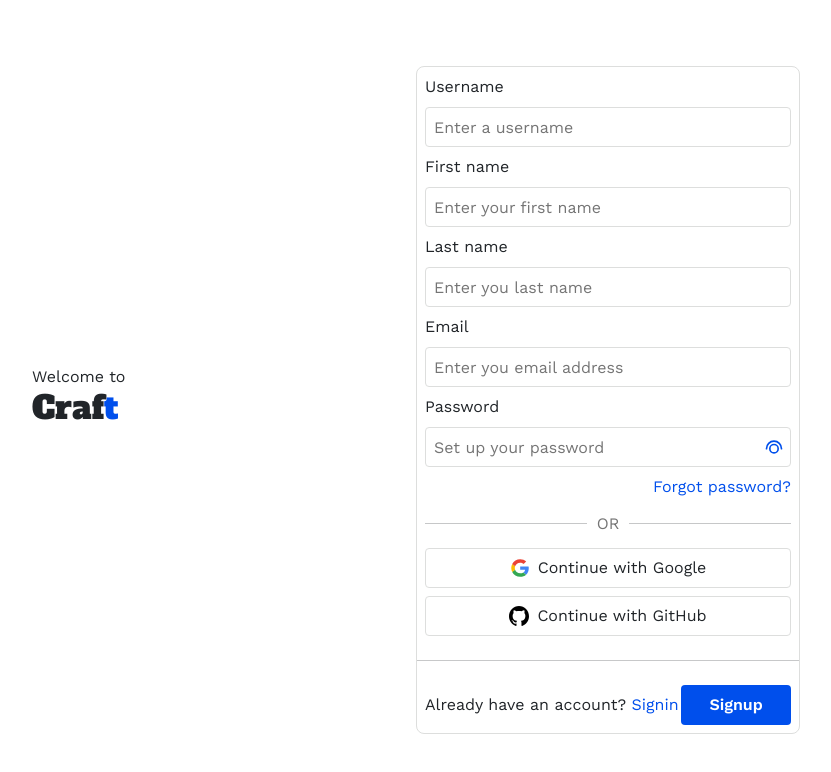
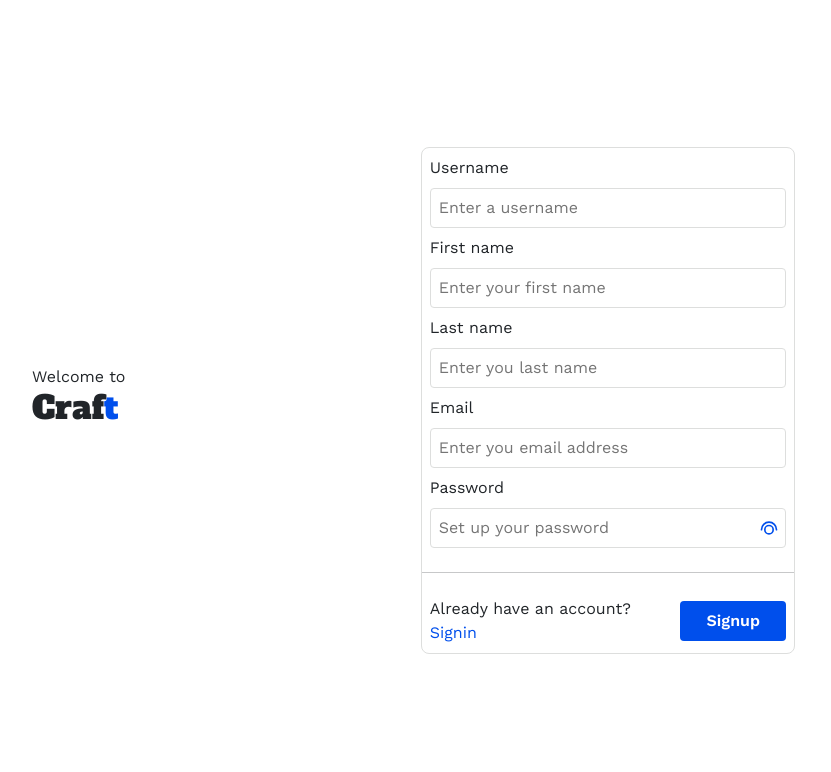
Before and after one commit to ramesh0505rk/Craft-Portal-Angular, an Angular app: page /signup in a window 1280 px wide. Shown: the top 772 px of the page, without its empty margins (32-863 px from the left). Built offline with nearby package versions, Linux system fonts and the light colour scheme.

Commit message:
Removed google & github signin options from sign up comp

```diff
--- a/src/app/Services/auth.guard.ts
+++ b/src/app/Services/auth.guard.ts
@@ -1,10 +1,12 @@
 import { inject } from "@angular/core";
 import { CanActivateFn, Router } from "@angular/router";
+import { AuthService } from "./auth.service";
 
 export const authGuard: CanActivateFn = () => {
     const router = inject(Router)
-    const token = localStorage.getItem('access_token')
-    if (token)
+    const authService = inject(AuthService)
+    const isAuthenticated = authService.isAuthenticatedSubject.getValue()
+    if (isAuthenticated)
         return true
     router.navigate(['signin'])
     return false
--- a/src/app/Services/auth.service.ts
+++ b/src/app/Services/auth.service.ts
@@ -7,7 +7,7 @@
 })
 export class AuthService {
   private tokenExpirationTimer: Subscription | null = null
-  private isAuthenticatedSubject = new BehaviorSubject<boolean>(false)
+  public isAuthenticatedSubject = new BehaviorSubject<boolean>(false)
 
   constructor(private router: Router) {
     this.checkAuthStatus()
--- a/src/app/signin/signin.component.scss
+++ b/src/app/signin/signin.component.scss
@@ -2,6 +2,7 @@
     font-family: "Work Sans", sans-serif;
     height: 100vh;
     position: relative;
+    padding: 1rem;
 }
 
 .loading-overlay {
--- a/src/app/signup/signup.component.html
+++ b/src/app/signup/signup.component.html
@@ -57,22 +57,6 @@
                     <small>Password must be atleast 8 characters long</small>
                 </div>
             </div>
-            <div class="d-flex justify-content-end">
-                <span class="forgot-pass">Forgot password?</span>
-            </div>
-            <div class=".or-divider d-flex align-items-center">
-                <hr class="or-line">
-                <span class="or-text">OR</span>
-                <hr class="or-line">
-            </div>
-            <div class="google-signin-container p-2 d-flex justify-content-center gap-2 align-items-center">
-                <img src="assets/google-icon.svg" />
-                <span>Continue with Google</span>
-            </div>
-            <div class="github-signin-container p-2 d-flex justify-content-center gap-2 align-items-center">
-                <img src="assets/github-icon.svg" />
-                <span>Continue with GitHub</span>
-            </div>
         </div>
         <div class="btns-container d-flex flex-column gap-0">
             <hr />
--- a/src/app/signup/signup.component.scss
+++ b/src/app/signup/signup.component.scss
@@ -1,7 +1,9 @@
 .signin-container-parent {
     font-family: "Work Sans", sans-serif;
-    height: 100vh;
+    min-height: 100vh;
     position: relative;
+    padding: 1rem;
+    overflow: auto;
 }
 
 .loading-overlay {
--- a/src/app/signup/signup.component.ts
+++ b/src/app/signup/signup.component.ts
@@ -3,6 +3,7 @@
 import { FormControl, FormGroup, ReactiveFormsModule, Validators } from '@angular/forms';
 import { Router } from '@angular/router';
 import { UserService } from '../Services/user.service';
+import { AuthService } from '../Services/auth.service';
 
 @Component({
   selector: 'app-signup',
@@ -17,7 +18,7 @@
   passwordVisible: boolean = false
   isLoading: boolean = false
 
-  constructor(private router: Router, private readonly userService: UserService) {
+  constructor(private router: Router, private readonly userService: UserService, private authService: AuthService) {
     this.signupForm = new FormGroup({
       userName: new FormControl('', [Validators.required]),
       firstName: new FormControl('', [Validators.required]),
@@ -45,6 +46,7 @@
       .subscribe({
         next: (res: any) => {
           localStorage.setItem('access_token', res.token)
+          this.authService.checkAuthStatus()
           this.router.navigate(['home'])
           this.isLoading = false
         },
--- a/src/index.html
+++ b/src/index.html
@@ -8,6 +8,6 @@
   <link rel="icon" type="image/x-icon" href="favicon.ico">
 </head>
 <body>
-  <app-root></app-root>
+  <app-root class="app-root"></app-root>
 </body>
 </html>
--- a/src/styles.scss
+++ b/src/styles.scss
@@ -3,3 +3,6 @@
 @import url('https://fonts.googleapis.com/css2?family=Work+Sans:ital,wght@0,100..900;1,100..900&display=swap');
 
 // font-family: "Alfa Slab One", serif;
+// body{
+//     overflow: hidden;
+// }
```
